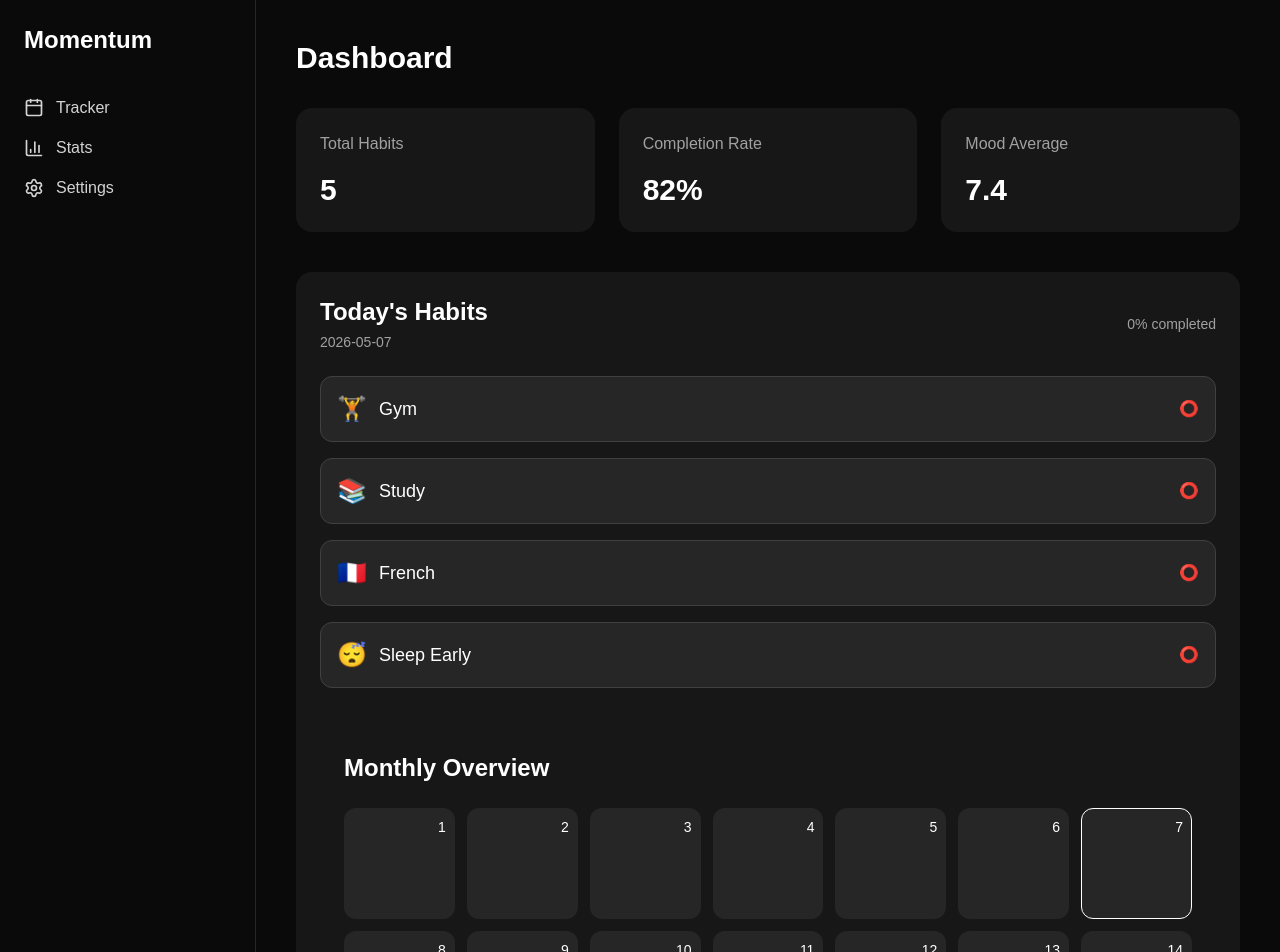
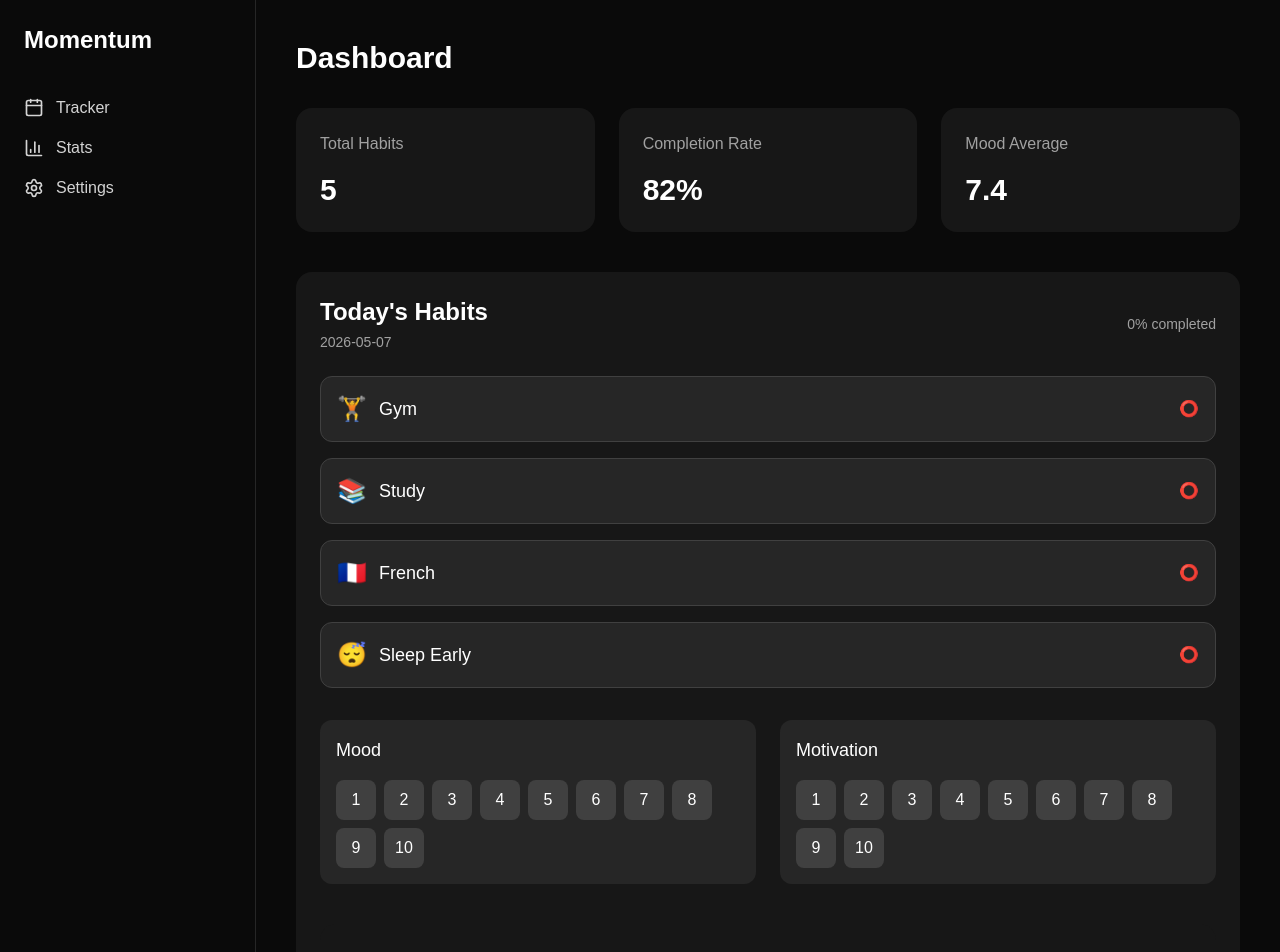
Before and after one commit to nngnamm/habit-analytics, a Next.js app: page / in a window 1280 px wide. Shown: the top 952 px of the page. Built offline with nearby package versions, Linux system fonts and the light colour scheme.

Commit message:
Add mood and motivation tracking

```diff
--- a/src/components/tracker/habit-tracker.tsx
+++ b/src/components/tracker/habit-tracker.tsx
@@ -7,8 +7,14 @@ import MonthCalendar from "./month-calendar";
 
 const STORAGE_KEY = "habit-tracker-data";
 
+type DayData = {
+  habits: number[];
+  mood?: number;
+  motivation?: number;
+};
+
 type HabitData = {
-  [date: string]: number[];
+  [date: string]: DayData;
 };
 
 export default function HabitTracker() {
@@ -34,10 +40,10 @@ export default function HabitTracker() {
   }, [habitData]);
 
   const completedHabits =
-    habitData[selectedDate] || [];
+  habitData[selectedDate]?.habits || [];
 
   function toggleHabit(id: number) {
-    const currentHabits = habitData[selectedDate] || [];
+    const currentHabits = habitData[selectedDate]?.habits || [];
 
     let updatedHabits;
 
@@ -48,11 +54,13 @@ export default function HabitTracker() {
     } else {
       updatedHabits = [...currentHabits, id];
     }
-
-    setHabitData({
-      ...habitData,
-      [selectedDate]: updatedHabits,
-    });
+      setHabitData({
+  ...habitData,
+  [selectedDate]: {
+    ...habitData[selectedDate],
+    habits: updatedHabits,
+  },
+});
   }
 
   const completionRate = Math.round(
@@ -110,6 +118,73 @@ export default function HabitTracker() {
           );
         })}
       </div>
+      <div className="mt-8 grid grid-cols-2 gap-6">
+  <div className="rounded-xl bg-neutral-800 p-4">
+    <h3 className="text-lg font-medium">
+      Mood
+    </h3>
+
+    <div className="mt-4 flex gap-2 flex-wrap">
+      {Array.from({ length: 10 }, (_, i) => i + 1).map(
+        (value) => (
+          <button
+            key={value}
+            onClick={() =>
+              setHabitData({
+                ...habitData,
+                [selectedDate]: {
+                  ...habitData[selectedDate],
+                  habits: completedHabits,
+                  mood: value,
+                },
+              })
+            }
+            className={`h-10 w-10 rounded-lg transition ${
+              habitData[selectedDate]?.mood === value
+                ? "bg-blue-500"
+                : "bg-neutral-700"
+            }`}
+          >
+            {value}
+          </button>
+        )
+      )}
+    </div>
+  </div>
+
+  <div className="rounded-xl bg-neutral-800 p-4">
+    <h3 className="text-lg font-medium">
+      Motivation
+    </h3>
+
+    <div className="mt-4 flex gap-2 flex-wrap">
+      {Array.from({ length: 10 }, (_, i) => i + 1).map(
+        (value) => (
+          <button
+            key={value}
+            onClick={() =>
+              setHabitData({
+                ...habitData,
+                [selectedDate]: {
+                  ...habitData[selectedDate],
+                  habits: completedHabits,
+                  motivation: value,
+                },
+              })
+            }
+            className={`h-10 w-10 rounded-lg transition ${
+              habitData[selectedDate]?.motivation === value
+                ? "bg-purple-500"
+                : "bg-neutral-700"
+            }`}
+          >
+            {value}
+          </button>
+        )
+      )}
+    </div>
+  </div>
+</div>
       <MonthCalendar
   habitData={habitData}
   selectedDate={selectedDate}
--- a/src/components/tracker/month-calendar.tsx
+++ b/src/components/tracker/month-calendar.tsx
@@ -8,8 +8,14 @@ import {
   startOfMonth,
 } from "date-fns";
 
+type DayData = {
+  habits: number[];
+  mood?: number;
+  motivation?: number;
+};
+
 type HabitData = {
-  [date: string]: number[];
+  [date: string]: DayData;
 };
 
 type Props = {
@@ -31,7 +37,8 @@ export default function MonthCalendar({
   });
 
   function getCompletionColor(date: string) {
-    const completed = habitData[date]?.length || 0;
+    const completed =
+      habitData[date]?.habits.length || 0;
 
     if (completed === 0) {
       return "bg-neutral-800";
```
